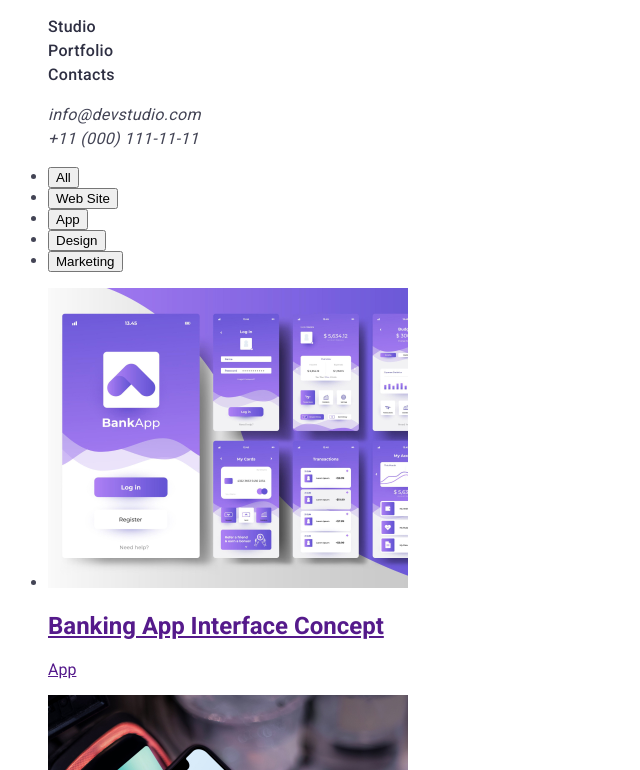
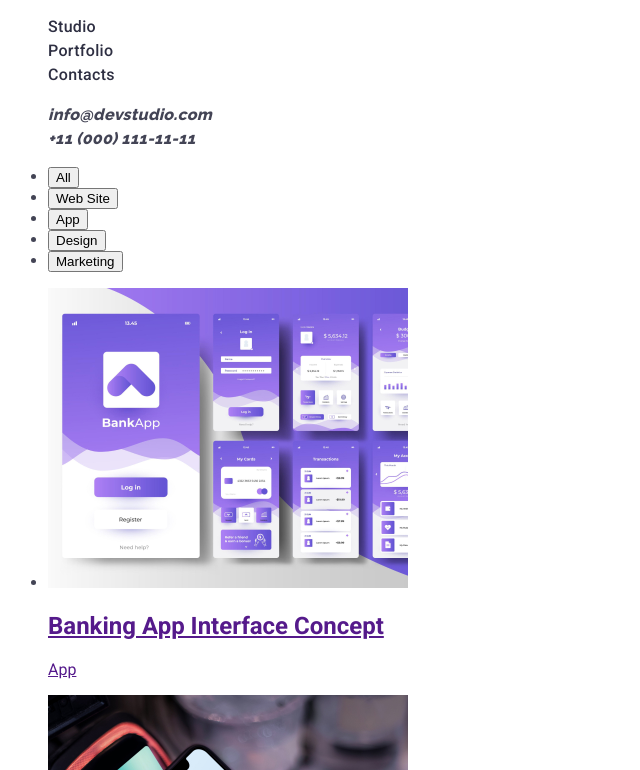
Before and after one commit to ViacheslavBFG/goit-markup-hw-02, a plain HTML site: page portfolio.html in a window 1280 px wide. Shown: the part 30-800 px from the top of the page, without its empty margins (0-640 px from the left). Drawn offline with Linux system fonts and the light colour scheme.

Commit message:
Update style.css

```diff
--- a/css/style.css
+++ b/css/style.css
@@ -42,6 +42,7 @@
      line-height: 1.5;
      letter-spacing: 0.02em;
      color: #434455;
+     font-family: 'Raleway','sans-serif';
  }
 
  .headre-adress-link:hover,
```
